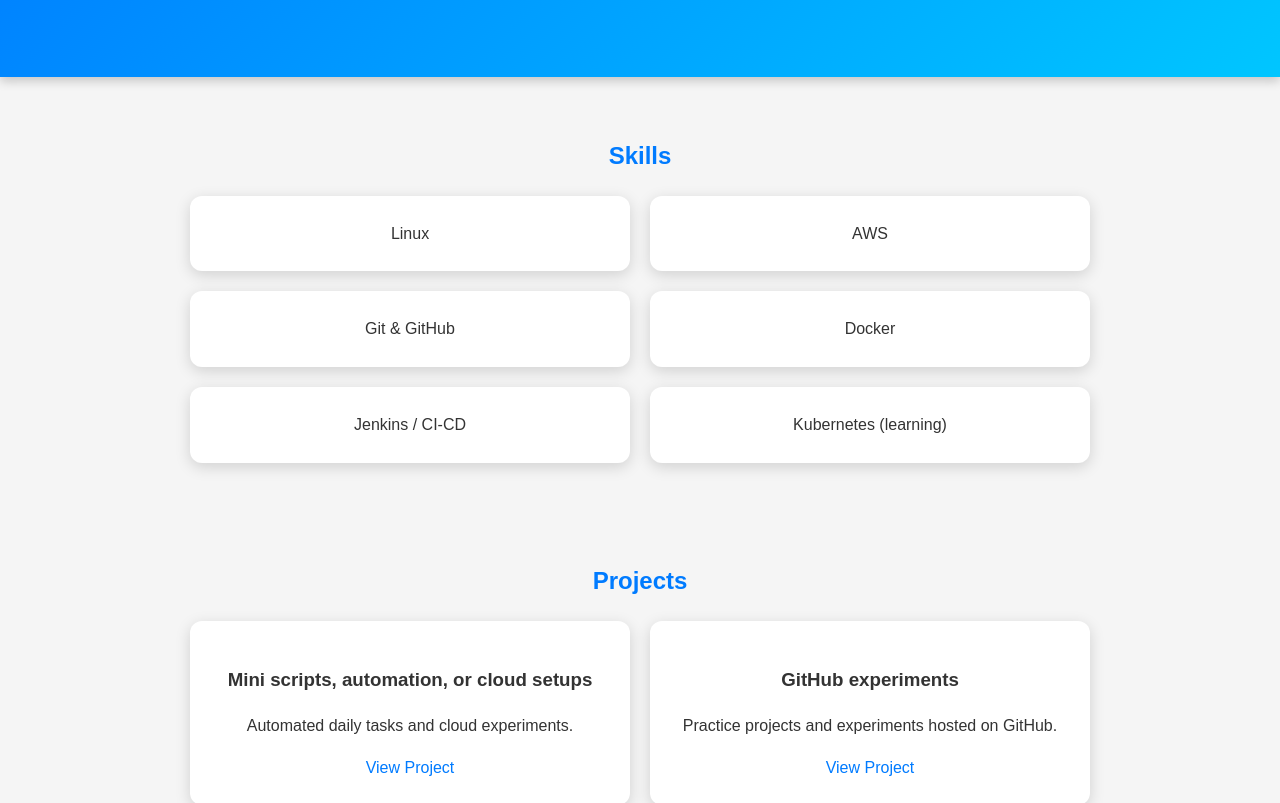
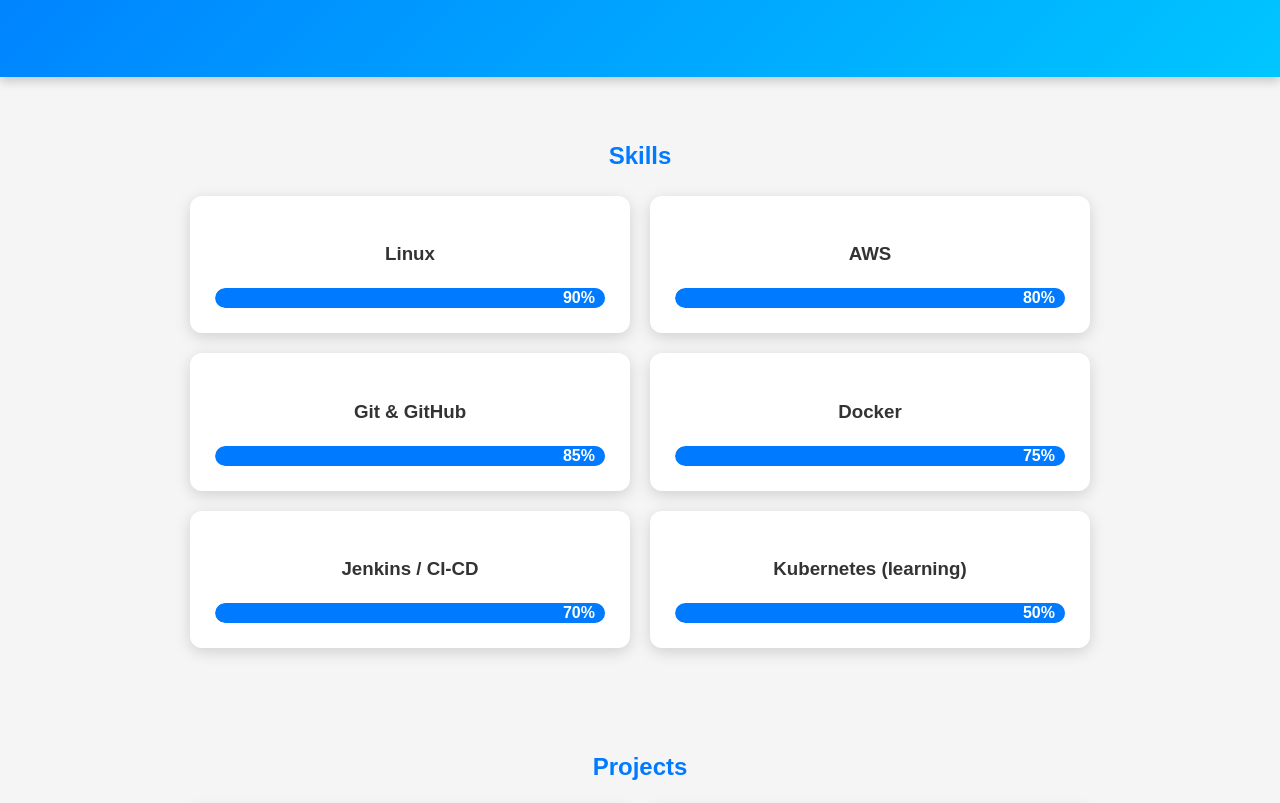
Before and after one commit to thahir2005/thahir2005.github.io, a plain HTML site: page index.html in a window 1280 px wide. Shown: the part 249-1052 px from the top of the page. Drawn offline with Linux system fonts and the light colour scheme.

Commit message:
Update index.html

```diff
--- a/index.html
+++ b/index.html
@@ -90,6 +90,40 @@
       text-decoration: underline;
     }
 
+    /* Skill bars */
+    .skill-bar {
+      background: #e0e0e0;
+      border-radius: 20px;
+      overflow: hidden;
+      height: 20px;
+      margin-top: 10px;
+    }
+    .skill-bar div {
+      background: #007bff;
+      height: 100%;
+      text-align: right;
+      padding-right: 10px;
+      line-height: 20px;
+      color: white;
+      font-weight: bold;
+      border-radius: 20px 0 0 20px;
+      animation: fillBar 2s ease forwards;
+    }
+    @keyframes fillBar {
+      from { width: 0; }
+      to { width: inherit; }
+    }
+
+    /* Animated project cards */
+    .project-card {
+      transition: transform 0.3s ease, box-shadow 0.3s ease, background 0.3s ease;
+    }
+    .project-card:hover {
+      transform: translateY(-10px) scale(1.05);
+      box-shadow: 0 12px 30px rgba(0,0,0,0.3);
+      background: #f0f8ff;
+    }
+
     /* Responsive */
     @media (max-width: 600px) {
       .skills, .projects, .contact {
@@ -118,12 +152,30 @@
   <section id="skills">
     <h2>Skills</h2>
     <div class="skills">
-      <div class="card">Linux</div>
-      <div class="card">AWS</div>
-      <div class="card">Git & GitHub</div>
-      <div class="card">Docker</div>
-      <div class="card">Jenkins / CI-CD</div>
-      <div class="card">Kubernetes (learning)</div>
+      <div class="card">
+        <h3>Linux</h3>
+        <div class="skill-bar"><div style="width: 90%;">90%</div></div>
+      </div>
+      <div class="card">
+        <h3>AWS</h3>
+        <div class="skill-bar"><div style="width: 80%;">80%</div></div>
+      </div>
+      <div class="card">
+        <h3>Git & GitHub</h3>
+        <div class="skill-bar"><div style="width: 85%;">85%</div></div>
+      </div>
+      <div class="card">
+        <h3>Docker</h3>
+        <div class="skill-bar"><div style="width: 75%;">75%</div></div>
+      </div>
+      <div class="card">
+        <h3>Jenkins / CI-CD</h3>
+        <div class="skill-bar"><div style="width: 70%;">70%</div></div>
+      </div>
+      <div class="card">
+        <h3>Kubernetes (learning)</h3>
+        <div class="skill-bar"><div style="width: 50%;">50%</div></div>
+      </div>
     </div>
   </section>
 
@@ -131,17 +183,17 @@
   <section id="projects">
     <h2>Projects</h2>
     <div class="projects">
-      <div class="card">
+      <div class="card project-card">
         <h3>Mini scripts, automation, or cloud setups</h3>
         <p>Automated daily tasks and cloud experiments.</p>
         <a href="#" target="_blank">View Project</a>
       </div>
-      <div class="card">
+      <div class="card project-card">
         <h3>GitHub experiments</h3>
         <p>Practice projects and experiments hosted on GitHub.</p>
         <a href="#" target="_blank">View Project</a>
       </div>
-      <div class="card">
+      <div class="card project-card">
         <h3>Class or course projects</h3>
         <p>Projects completed during courses or classes.</p>
         <a href="#" target="_blank">View Project</a>
```
